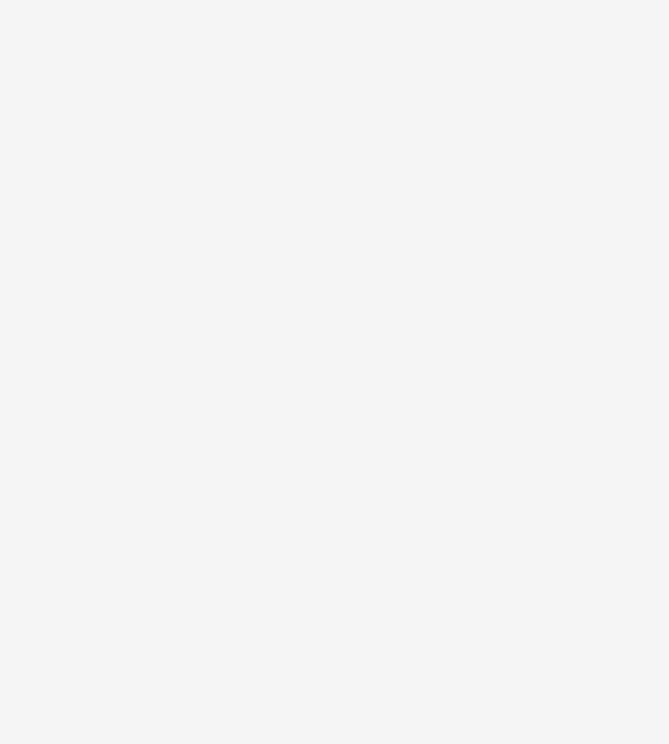
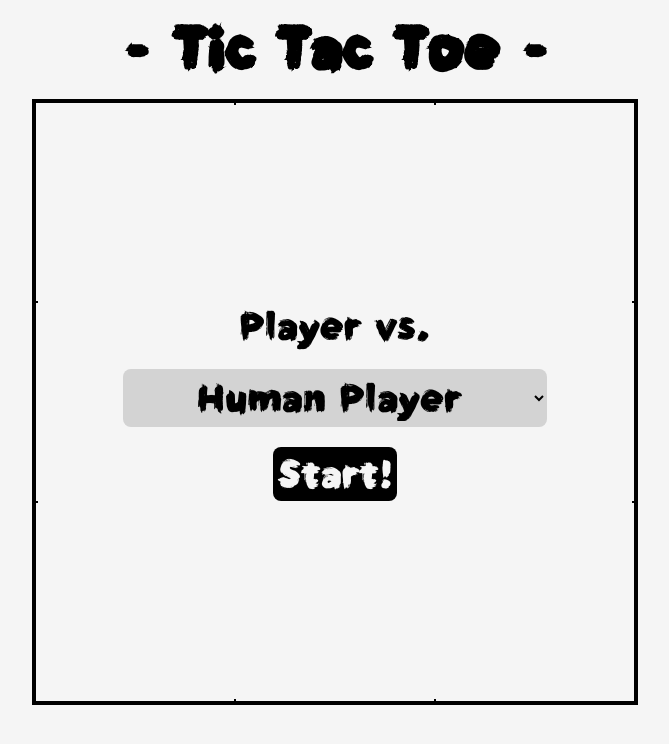
Before and after one commit to uzornakovre/tick-tack-toe, a website built with webpack: page src/index.html in a window 1280 px wide. Shown: the whole page, without its empty margins (305-974 px from the left). Built offline with nearby package versions, Linux system fonts and the light colour scheme.

Commit message:
feat: add markup and styles

```diff
--- /dev/null
+++ b/src/assets/styles/components/game.scss
@@ -0,0 +1,86 @@
+.game {
+  width: 620px;
+  margin: 0 auto;
+
+  &__title {
+    margin: 15px 0;
+    font-size: 60px;
+  }
+
+  &__winner {
+    margin: 10px 0;
+  }
+
+  &__turn-info {
+    margin: 10px 0;
+  }
+
+  &__playfield {
+    position: relative;
+    display: grid;
+    width: 600px;
+    height: 600px;
+    margin: 15px auto;
+    grid-template-columns: repeat(3, 1fr);
+    grid-template-rows: repeat(3, 1fr);
+    border: 3px solid black;
+  }
+
+  &__cell {
+    display: flex;
+    align-items: center;
+    justify-content: center;
+    border: 1px solid black;
+    cursor: pointer;
+    transition: all 0.2s linear;
+    font-size: 120px;
+
+    &:hover {
+      background-color: lightgray;
+    }
+  }
+
+  &__setup {
+    position: absolute;
+    top: 50%;
+    left: 50%;
+    transform: translate(-50%, -50%);
+    width: calc(600px - 3px * 2);
+    height: calc(600px - 3px * 2);
+    display: flex;
+    flex-direction: column;
+    align-items: center;
+    gap: 20px;
+    justify-content: center;
+    background-color: whitesmoke;
+  }
+
+  &__opponent {
+    min-width: 300px;
+    background-color: whitesmoke;
+    border: none;
+    border-radius: 8px;
+    background-color: lightgray;
+    padding: 4px;
+    cursor: pointer;
+    text-align: center;
+  }
+
+  &__start {
+    border: none;
+    border-radius: 8px;
+    background-color: black;
+    color: whitesmoke;
+    padding: 4px;
+    cursor: pointer;
+    transition: all 0.2s linear;
+
+    &:hover {
+      opacity: 0.7;
+    }
+
+    &:active {
+      opacity: 0.5;
+    }
+  }
+}
--- /dev/null
+++ b/src/assets/styles/components/inactive.scss
@@ -0,0 +1,3 @@
+.inactive {
+  display: none;
+}
--- a/src/assets/styles/components/page.scss
+++ b/src/assets/styles/components/page.scss
@@ -3,12 +3,12 @@
   margin: 0;
   padding: 0;
   width: 100%;
-  height: 100dvh;
   font-family: "Europa Brush", Arial, Helvetica, sans-serif;
   -webkit-font-smoothing: antialiased;
   -moz-osx-font-smoothing: grayscale;
   font-style: normal;
-  font-size: 50px;
+  font-size: 40px;
   background-color: whitesmoke;
   color: black;
+  text-align: center;
 }
--- a/src/assets/styles/index.scss
+++ b/src/assets/styles/index.scss
@@ -2,3 +2,5 @@
 @import url("../styles/vendor/fonts.css");
 
 @import "../styles/components/page.scss";
+@import "../styles/components/game.scss";
+@import "../styles/components/inactive.scss";
--- a/src/index.html
+++ b/src/index.html
@@ -7,5 +7,36 @@
     <meta name="description" content="Classic Tic-Tac-Toe Game" />
     <title>Tic-Tac-Toe</title>
   </head>
-  <body class="page"></body>
+  <body class="page">
+    <div class="game">
+      <h1 class="game__title">- Tic Tac Toe -</h1>
+      <div class="game__playfield">
+        <div class="game__cell" data-cell-index="0"></div>
+        <div class="game__cell" data-cell-index="1"></div>
+        <div class="game__cell" data-cell-index="2"></div>
+        <div class="game__cell" data-cell-index="3"></div>
+        <div class="game__cell" data-cell-index="4"></div>
+        <div class="game__cell" data-cell-index="5"></div>
+        <div class="game__cell" data-cell-index="6"></div>
+        <div class="game__cell" data-cell-index="7"></div>
+        <div class="game__cell" data-cell-index="8"></div>
+        <form class="game__setup">
+          <label for="opponent" class="game__form-label">Player vs.</label>
+          <select class="game__opponent" name="opponent" id="opponent">
+            <option value="human" default>Human Player</option>
+            <option value="easy">Computer (Easy)</option>
+            <option value="medium">Computer (Medium)</option>
+            <option value="hard">Computer (Hard)</option>
+          </select>
+          <button type="submit" class="game__start">Start!</button>
+        </form>
+      </div>
+      <p class="game__winner inactive">
+        The winner is: <span id="winner">Test</span>
+      </p>
+      <p class="game__turn-info inactive">
+        <span id="turn"></span>, it's your turn!
+      </p>
+    </div>
+  </body>
 </html>
```
